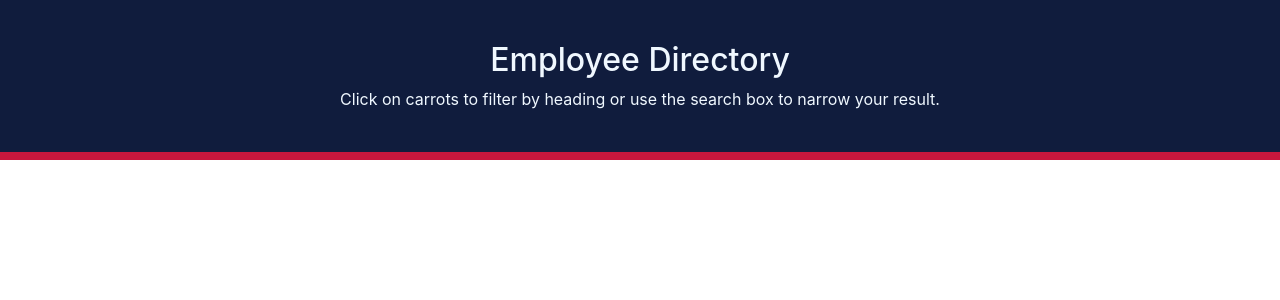
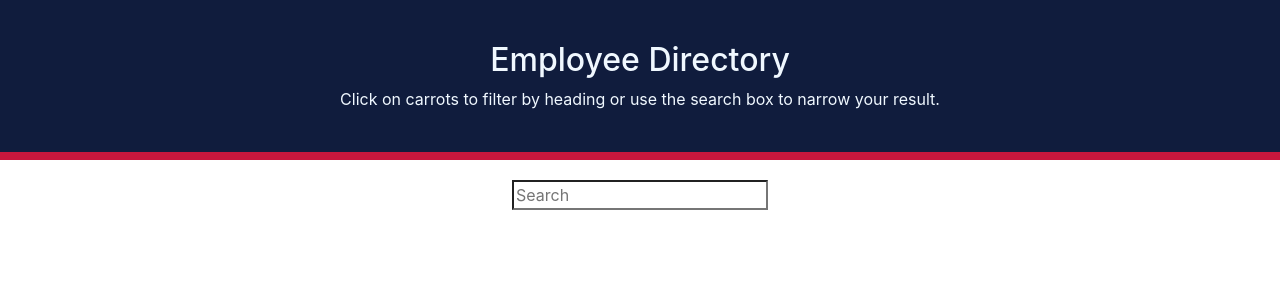
Before and after one commit to mugich/employee-drectory, a React (Create React App) app: page / in a window 1280 px wide. Shown: the top 300 px of the page. Built offline with nearby package versions, Linux system fonts and the light colour scheme.

Commit message:
added search input and styled

```diff
--- a/src/App.js
+++ b/src/App.js
@@ -1,8 +1,10 @@
 import Navbar from "./components/navbar/Navbar"
+import Search from "./components/search/Search"
 function App() {
   return (
     <div className="App">
    <Navbar/>
+   <Search/>
     </div>
   );
 }
--- a/src/components/search/Search.jsx
+++ b/src/components/search/Search.jsx
@@ -0,0 +1,14 @@
+import React, { Component } from "react";
+import "./Style.css"
+
+class Search extends Component {
+  render() {
+    return (
+      <div className="search">
+        <input type="search" placeholder="Search" />
+      </div>
+    );
+  }
+}
+
+export default Search;
--- /dev/null
+++ b/src/components/search/Style.css
@@ -0,0 +1,9 @@
+.search {
+  text-align: center;
+  padding-top: 20px;
+
+}
+
+:focus {
+  outline: rgb(34, 109, 194) auto 1px;
+}
```
